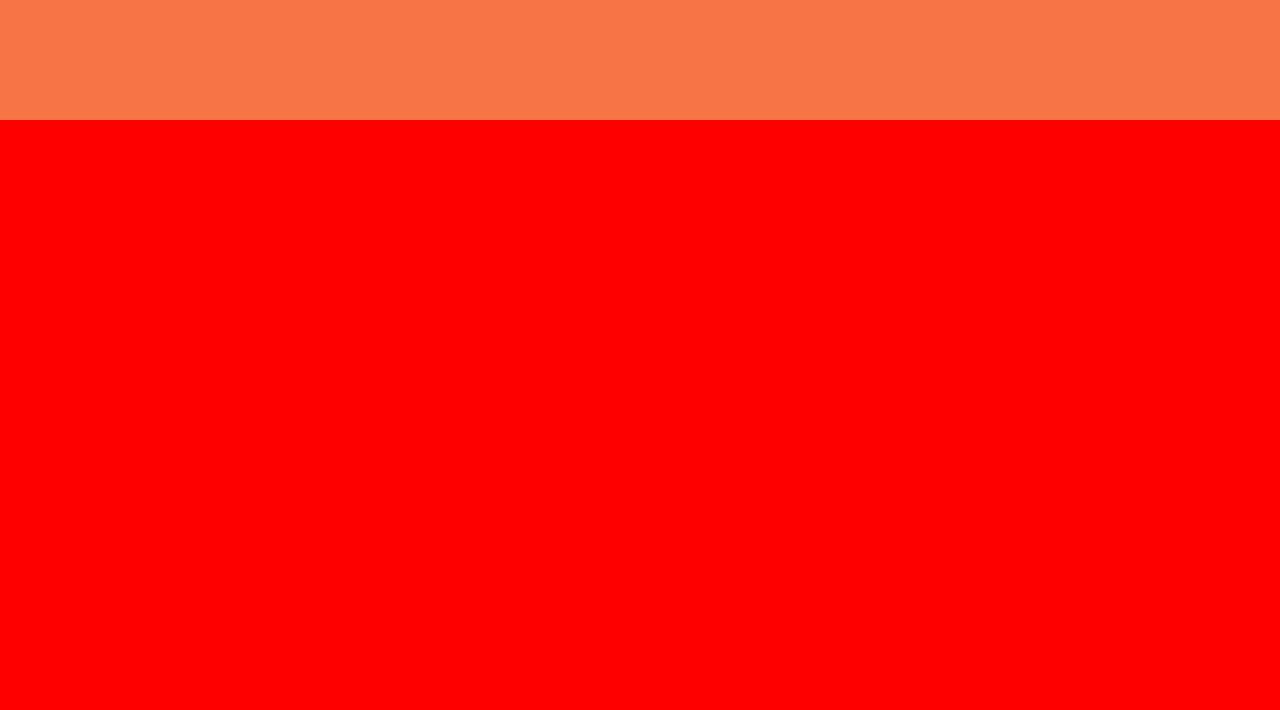
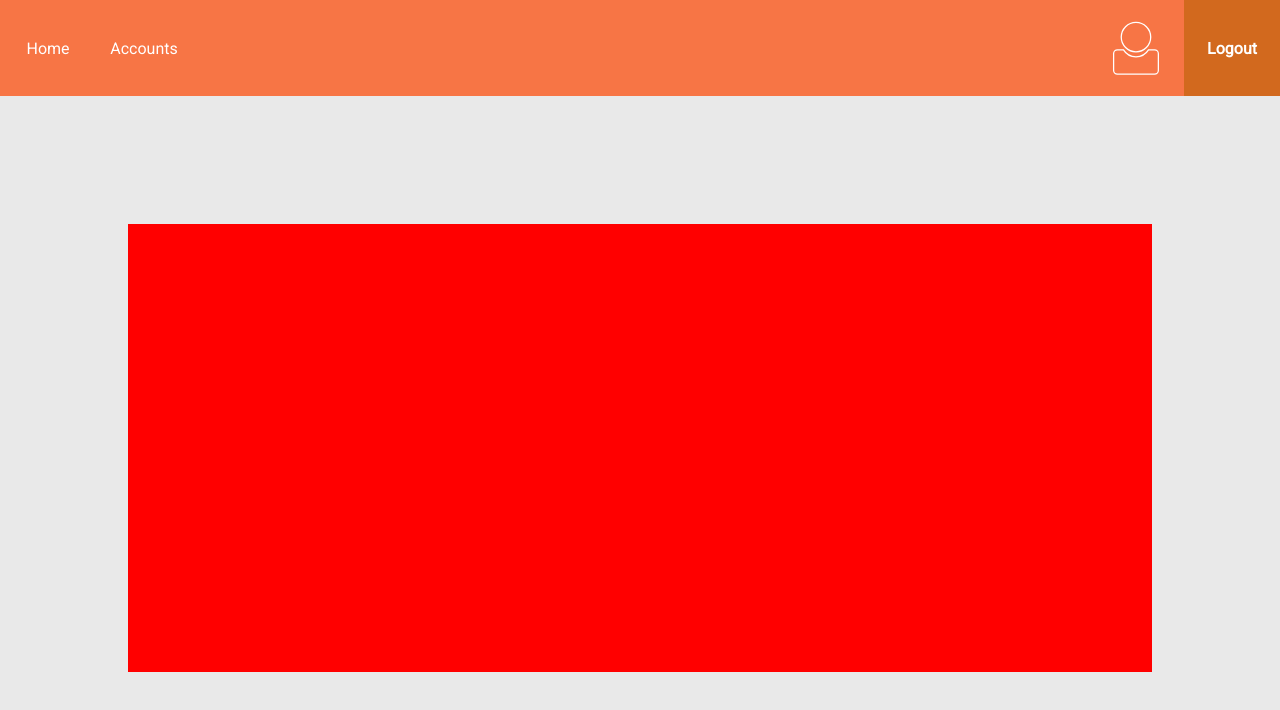
Before and after one commit to tomvarga620/projectGLbank, a plain HTML site: page web/main.html in a window 1280 px wide. Drawn offline with nearby package versions, Linux system fonts and the light colour scheme.

Commit message:
fixed upbar

```diff
--- a/web/css/style.css
+++ b/web/css/style.css
@@ -18,6 +18,56 @@ select:focus,
 textarea:focus,
 button:focus {
     outline: none;
+}
+
+.upBar {
+
+width:100%;
+height:12%;
+min-height:80px;
+background:#F77545;
+align-self:flex-start;
+display:flex;
+justify-content:space-between;
+align-items: center;
+
+}
+
+.left,.right {
+
+height:100%;
+display:flex;
+flex-direction: row;
+justify-content: space-between;
+align-items: center;
+
+}
+
+.navBtn,.forAcc,.logout {
+
+width:6em;
+height:100%;
+display:flex;
+align-items: center;
+justify-content: center;
+cursor:pointer;
+color:#FFF;
+
+}
+
+.forAcc {
+
+background:url(../img/iconLogout.svg) center / contain no-repeat;
+background-size: 60px 60px;
+height:100%;
+
+}
+
+.logout{
+
+background: chocolate;
+font-weight:bold;
+
 }
 
 #main {
@@ -86,7 +136,7 @@ color:#AB441F;
 #formWrap {
 
 	/*background:red;*/
-	height:100%;
+	height:88%;
 	width:22em;
 	display: flex;
 	flex-direction: column;
@@ -139,16 +189,6 @@ height:100%;
 
 }
 
-.upBar {
-
-	width:100%;
-	height:15%;
-	min-height:80px;
-	background:#F77545;
-	align-self:flex-start;
-
-}
-
 ::-webkit-input-placeholder { /* Edge */
   color: #D1D1D1;
   font-size:1.1em;
--- a/web/css/styleMain.css
+++ b/web/css/styleMain.css
@@ -25,8 +25,21 @@ flex-direction: column;
 
 }
 
+.main {
+
+background:#E9E9E9;
+width:100%;
+height:88%;
+display: flex;
+align-items: center;
+justify-content: center;
+
+}
+
 .middleWrapper {
-background: red;
-width:100%;
-height:85%;
+
+width:80vw;
+height:35vw;
+background:red;
+
 }
--- a/web/main.html
+++ b/web/main.html
@@ -10,8 +10,22 @@
 <body>
 
 <div id="main">
-	<div class="upBar"></div>
-	<div class="middleWrapper"></div>
+	<div class="upBar">
+		<div class="left">
+			<div class="navBtn">Home</div>
+			<div class="navBtn">Accounts</div>
+		</div>
+		<div class="right">
+			<div class="forAcc"></div>
+			<div class="logout">Logout</div>
+		</div>
+	</div>
+
+	<div class="main">
+		<div class="middleWrapper">
+
+		</div>
+	</div>
 </div>
 
 </body>
```
Also changed, not shown: web/img/iconLogout.svg (added), 1 other file.
